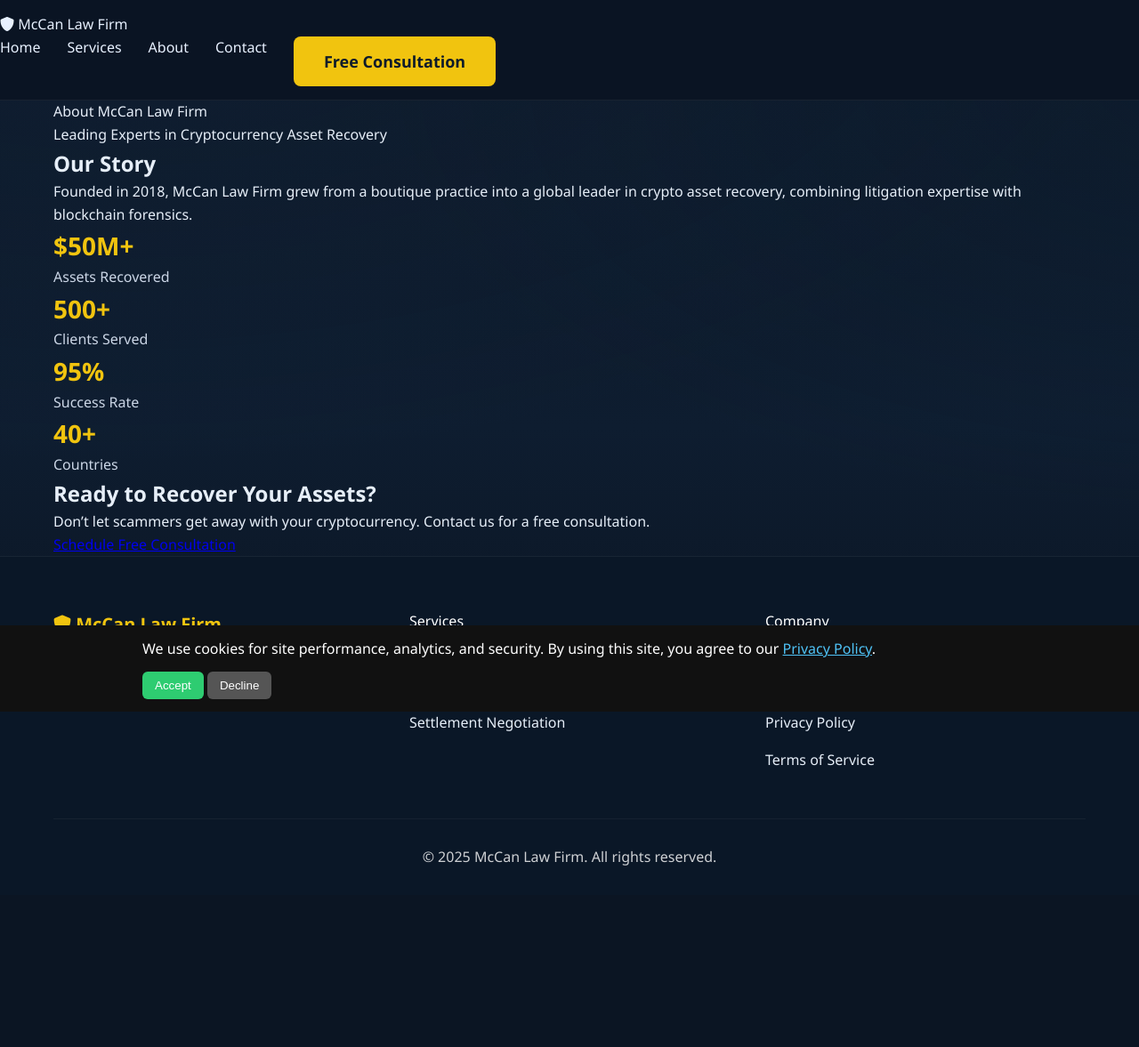
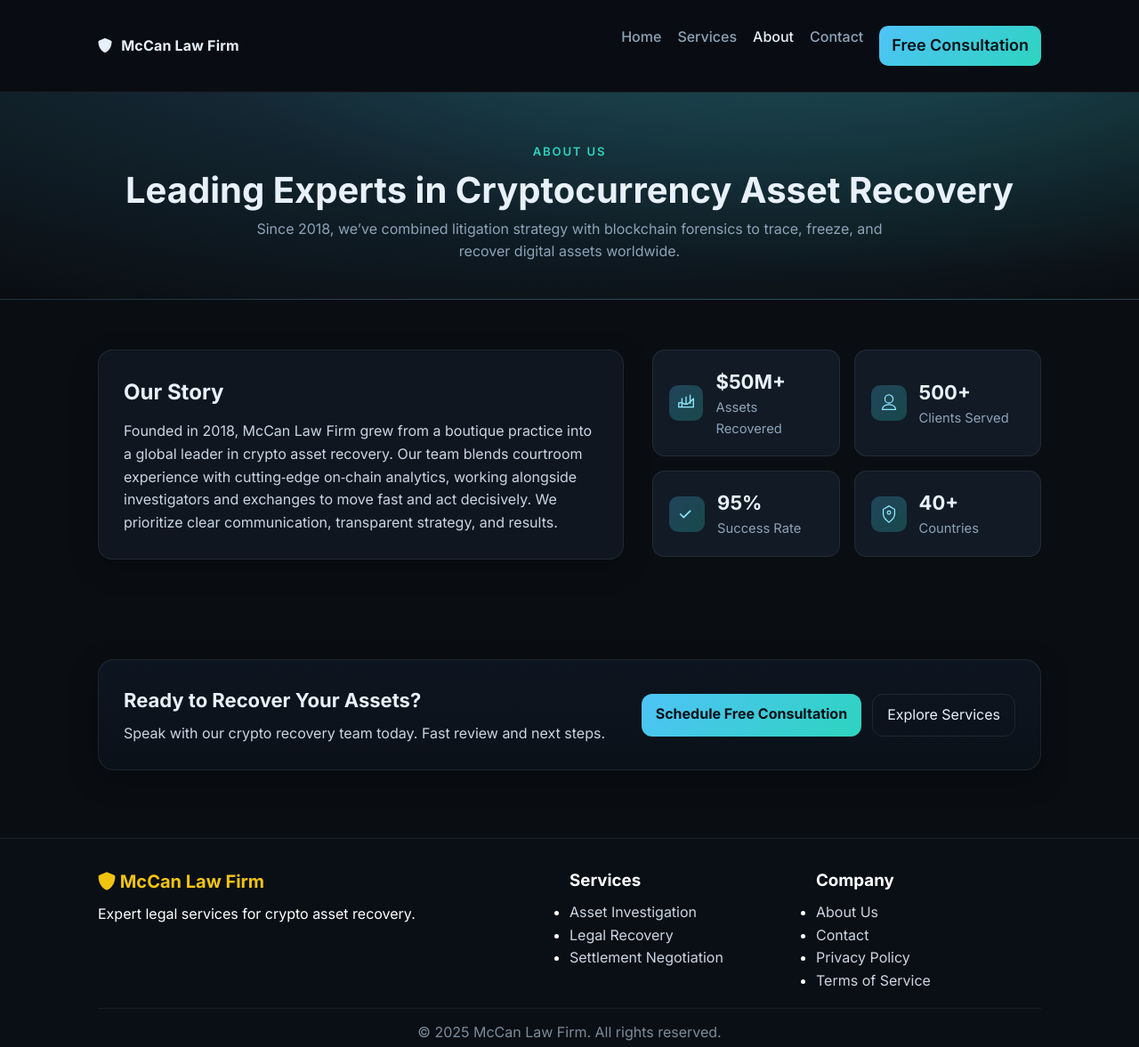
Before and after one commit to jamesmccan02-hub/mccan-law-firm, a plain HTML site: page about.html in a window 1280 px wide. Shown: the whole page at 89% size. Before the commit the page ends 1006 px from the top, so only its background shows below. Drawn offline with Linux system fonts and the light colour scheme.

Commit message:
feat(about): visually align and redesign about page for greater appeal
- Modern two-column layout with centered content
- Prominent stat cards with icons/SVGs
- Tightened typography, improved spacing, refined header/footer
- Strong dark CTA panel with clear primary/secondary actions
- Minor accessibility and responsive enhancements

```diff
--- a/about.html
+++ b/about.html
@@ -15,28 +15,98 @@
   <meta name="twitter:title" content="About McCan Law Firm | Crypto Asset Recovery Attorneys" />
   <meta name="twitter:description" content="Meet our crypto recovery lawyers and forensics experts. Proven track record worldwide." />
   <meta name="twitter:image" content="https://jamesmccan02-hub.github.io/mccan-law-firm/og-image.jpg" />
-  <link rel="stylesheet" href="styles.css" />
+
   <link rel="preconnect" href="https://fonts.googleapis.com">
   <link rel="preconnect" href="https://fonts.gstatic.com" crossorigin>
-  <link href="https://fonts.googleapis.com/css2?family=Inter:wght@300;400;500;600;700&display=swap" rel="stylesheet">
+  <link href="https://fonts.googleapis.com/css2?family=Inter:wght@400;500;600;700&display=swap" rel="stylesheet">
   <link rel="stylesheet" href="https://cdnjs.cloudflare.com/ajax/libs/font-awesome/6.0.0/css/all.min.css" />
+  <link rel="stylesheet" href="styles.css" />
+
+  <style>
+    :root{
+      --bg:#0b0f14; --panel:#0f1620; --muted:#8ea3b7; --text:#e8f1fb; --brand:#4FC3F7; --brand-2:#2dd4bf; --card:#111a25; --border:rgba(255,255,255,.08);
+    }
+    *{box-sizing:border-box}
+    html,body{margin:0;padding:0}
+    body{font-family:Inter,system-ui,-apple-system,Segoe UI,Roboto,Helvetica,Arial,sans-serif;background:#0a0e13;color:var(--text);line-height:1.6;-webkit-font-smoothing:antialiased}
+    a{color:var(--brand);text-decoration:none}
+    .container{max-width:1100px;margin:0 auto;padding:0 20px}
+
+    /* Header */
+    .header{position:sticky;top:0;background:rgba(10,14,19,.85);backdrop-filter:saturate(140%) blur(10px);border-bottom:1px solid var(--border);z-index:20}
+    .navbar{padding:14px 0}
+    .nav-container{display:flex;align-items:center;justify-content:space-between}
+    .nav-logo{font-weight:700;letter-spacing:.2px;display:flex;gap:10px;align-items:center;color:var(--text)}
+    .nav-menu{display:flex;gap:18px;list-style:none;margin:0;padding:0}
+    .nav-link{color:var(--muted)}
+    .nav-link.active,.nav-link:hover{color:var(--text)}
+    .cta-button{background:linear-gradient(135deg,var(--brand),var(--brand-2));color:#001018;padding:8px 14px;border-radius:10px;font-weight:600}
+
+    /* Page header */
+    .page-header{background:radial-gradient(1200px 400px at 50% -50%,rgba(79,195,247,.25),transparent), radial-gradient(800px 300px at 80% -40%,rgba(45,212,191,.2),transparent); border-bottom:1px solid var(--border)}
+    .page-header .container{padding:56px 20px 40px;text-align:center}
+    .eyebrow{color:var(--brand-2);font-weight:600;letter-spacing:.14em;text-transform:uppercase;font-size:.82rem}
+    .title{margin:10px 0 8px;font-size:clamp(28px,4.2vw,40px);line-height:1.15;font-weight:700}
+    .subtitle{color:var(--muted);max-width:760px;margin:0 auto}
+
+    /* About layout */
+    .about-section{padding:56px 0}
+    .about-grid{display:grid;grid-template-columns:1.15fr .85fr;gap:32px;align-items:start}
+    .about-card{background:var(--panel);border:1px solid var(--border);border-radius:16px;padding:28px;box-shadow:0 10px 30px rgba(0,0,0,.25)}
+    .about-card h2{margin:0 0 12px;font-size:24px}
+    .about-card p{color:#cbd6e3;margin:0}
+
+    /* Stats */
+    .stats{display:grid;grid-template-columns:repeat(2,minmax(0,1fr));gap:16px}
+    .stat{position:relative;display:flex;align-items:center;gap:14px;background:var(--card);border:1px solid var(--border);padding:18px;border-radius:14px}
+    .stat .icon{width:40px;height:40px;border-radius:10px;display:grid;place-items:center;background:linear-gradient(135deg,rgba(79,195,247,.25),rgba(45,212,191,.25));color:#8fe7ff}
+    .stat .number{font-size:22px;font-weight:700}
+    .stat .label{font-size:.92rem;color:var(--muted)}
+
+    /* CTA */
+    .cta-section{padding:56px 0}
+    .cta{background:linear-gradient(180deg,#0d1520,#0b1119);border:1px solid var(--border);border-radius:18px;padding:28px 28px;display:flex;align-items:center;justify-content:space-between;gap:18px;box-shadow:0 10px 30px rgba(0,0,0,.35)}
+    .cta h3{margin:0 0 6px;font-size:22px}
+    .cta p{margin:0;color:#cbd6e3}
+    .cta .cta-actions{display:flex;gap:12px;flex-wrap:wrap}
+    .btn-primary{background:linear-gradient(135deg,var(--brand),var(--brand-2));color:#001018;border:0;padding:10px 16px;border-radius:12px;font-weight:700}
+    .btn-ghost{background:transparent;border:1px solid var(--border);color:var(--text);padding:10px 16px;border-radius:12px}
+
+    /* Footer */
+    .footer{border-top:1px solid var(--border);background:#0a0f15;padding:32px 0 40px;margin-top:20px}
+    .footer-top{display:grid;grid-template-columns:2fr 1fr 1fr;gap:24px;margin-bottom:18px}
+    .footer h3{margin:0 0 8px}
+    .footer a{color:#cbd6e3}
+    .footer-bottom{color:#99aabb;border-top:1px solid var(--border);padding-top:14px;text-align:center}
+
+    /* Responsive */
+    @media (max-width: 900px){
+      .about-grid{grid-template-columns:1fr}
+    }
+    @media (max-width: 640px){
+      .stats{grid-template-columns:1fr}
+      .page-header .container{padding:44px 20px 32px}
+    }
+  </style>
+
   <!-- Google Tag Manager -->
-  <script>(function(w,d,s,l,i){w[l]=w[l]||[];w[l].push({'gtm.start':new Date().getTime(),event:'gtm.js'});var f=d.getElementsByTagName(s)[0],j=d.createElement(s),dl=l!='dataLayer'?'&l='+l:'';j.async=true;j.src='https://www.googletagmanager.com/gtm.js?id='+i+dl;f.parentNode.insertBefore(j,f);})(window,document,'script','dataLayer','GTM-WXJK95GN');</script>
+  <script>
+    (function(w,d,s,l,i){w[l]=w[l]||[];w[l].push({'gtm.start':new Date().getTime(),event:'gtm.js'});var f=d.getElementsByTagName(s)[0],j=d.createElement(s),dl=l!='dataLayer'?'&l='+l:'';j.async=true;j.src='https://www.googletagmanager.com/gtm.js?id='+i+dl;f.parentNode.insertBefore(j,f);})(window,document,'script','dataLayer','GTM-WXJK95GN');
+  </script>
   <!-- End Google Tag Manager -->
   <!-- Google Analytics -->
   <script async src="https://www.googletagmanager.com/gtag/js?id=G-XXXXXXXXX"></script>
-  <script>window.dataLayer=window.dataLayer||[];function gtag(){dataLayer.push(arguments);}gtag('js',new Date());gtag('config','G-XXXXXXXXX');</script>
+  <script>
+    window.dataLayer=window.dataLayer||[];function gtag(){dataLayer.push(arguments);}gtag('js',new Date());gtag('config','G-XXXXXXXXX');
+  </script>
 </head>
 <body>
-  <!-- Google Tag Manager (noscript) -->
   <noscript><iframe src="https://www.googletagmanager.com/ns.html?id=GTM-WXJK95GN" height="0" width="0" style="display:none;visibility:hidden"></iframe></noscript>
-  <!-- End Google Tag Manager (noscript) -->
 
-  <!-- Existing page content starts -->
   <header class="header">
     <nav class="navbar">
-      <div class="nav-container">
-        <a href="index.html" class="nav-logo"><i class="fas fa-shield-alt"></i> McCan Law Firm</a>
+      <div class="container nav-container">
+        <a class="nav-logo" href="index.html"><i class="fas fa-shield-alt"></i> McCan Law Firm</a>
         <ul class="nav-menu">
           <li class="nav-item"><a class="nav-link" href="index.html">Home</a></li>
           <li class="nav-item"><a class="nav-link" href="services.html">Services</a></li>
@@ -44,65 +114,108 @@
           <li class="nav-item"><a class="nav-link" href="contact.html">Contact</a></li>
           <li class="nav-item"><a class="nav-link cta-button" href="contact.html">Free Consultation</a></li>
         </ul>
-        <div class="hamburger"><span class="bar"></span><span class="bar"></span><span class="bar"></span></div>
       </div>
     </nav>
   </header>
 
-  <section class="page-header"><div class="container">About McCan Law Firm<br/>Leading Experts in Cryptocurrency Asset Recovery</div></section>
-  <section class="about-section"><div class="container"><div class="about-content">
-    <div class="about-text">
+  <section class="page-header">
+    <div class="container">
+      <div class="eyebrow">About Us</div>
+      <h1 class="title">Leading Experts in Cryptocurrency Asset Recovery</h1>
+      <p class="subtitle">Since 2018, we’ve combined litigation strategy with blockchain forensics to trace, freeze, and recover digital assets worldwide.</p>
+    </div>
+  </section>
+
+  <section class="about-section">
+    <div class="container about-grid">
+      <article class="about-card">
         <h2>Our Story</h2>
-      <p>Founded in 2018, McCan Law Firm grew from a boutique practice into a global leader in crypto asset recovery, combining litigation expertise with blockchain forensics.</p>
+        <p>Founded in 2018, McCan Law Firm grew from a boutique practice into a global leader in crypto asset recovery. Our team blends courtroom experience with cutting‑edge on‑chain analytics, working alongside investigators and exchanges to move fast and act decisively. We prioritize clear communication, transparent strategy, and results.</p>
+      </article>
+
+      <aside class="stats">
+        <div class="stat">
+          <div class="icon" aria-hidden="true">
+            <svg width="22" height="22" viewBox="0 0 24 24" fill="none" xmlns="http://www.w3.org/2000/svg"><path d="M3 12c4-1.5 6 1.5 9 1.5S18 9 21 7v10H3V12Z" stroke="currentColor" stroke-width="1.5"/><path d="M7 17.5V6m5 7V4m5 9V2" stroke="currentColor" stroke-width="1.5"/></svg>
           </div>
-    <div class="about-stats">
-      <div class="stat-box"><div class="stat-number">$50M+</div><div class="stat-label">Assets Recovered</div></div>
-      <div class="stat-box"><div class="stat-number">500+</div><div class="stat-label">Clients Served</div></div>
-      <div class="stat-box"><div class="stat-number">95%</div><div class="stat-label">Success Rate</div></div>
-      <div class="stat-box"><div class="stat-number">40+</div><div class="stat-label">Countries</div></div>
+          <div>
+            <div class="number">$50M+</div>
+            <div class="label">Assets Recovered</div>
           </div>
-  </div></div></section>
+        </div>
+        <div class="stat">
+          <div class="icon" aria-hidden="true">
+            <svg width="22" height="22" viewBox="0 0 24 24" fill="none" xmlns="http://www.w3.org/2000/svg"><path d="M12 12a5 5 0 1 0-5-5 5 5 0 0 0 5 5Zm0 2c-4.418 0-8 2.239-8 5v1h16v-1c0-2.761-3.582-5-8-5Z" stroke="currentColor" stroke-width="1.4"/></svg>
+          </div>
+          <div>
+            <div class="number">500+</div>
+            <div class="label">Clients Served</div>
+          </div>
+        </div>
+        <div class="stat">
+          <div class="icon" aria-hidden="true">
+            <svg width="22" height="22" viewBox="0 0 24 24" fill="none" xmlns="http://www.w3.org/2000/svg"><path d="M4 12l4 4 8-8" stroke="currentColor" stroke-width="1.8" stroke-linecap="round" stroke-linejoin="round"/></svg>
+          </div>
+          <div>
+            <div class="number">95%</div>
+            <div class="label">Success Rate</div>
+          </div>
+        </div>
+        <div class="stat">
+          <div class="icon" aria-hidden="true">
+            <svg width="22" height="22" viewBox="0 0 24 24" fill="none" xmlns="http://www.w3.org/2000/svg"><path d="M12 2l7 4v6c0 5-3.5 7.5-7 10-3.5-2.5-7-5-7-10V6l7-4Z" stroke="currentColor" stroke-width="1.4"/><circle cx="12" cy="10" r="2" stroke="currentColor" stroke-width="1.4"/></svg>
+          </div>
+          <div>
+            <div class="number">40+</div>
+            <div class="label">Countries</div>
+          </div>
+        </div>
+      </aside>
+    </div>
+  </section>
 
-  <section class="cta-section"><div class="container"><div class="cta-content">
-    <h2>Ready to Recover Your Assets?</h2>
-    <p>Don’t let scammers get away with your cryptocurrency. Contact us for a free consultation.</p>
-    <a class="btn-primary large" href="contact.html">Schedule Free Consultation</a>
-  </div></div></section>
+  <section class="cta-section">
+    <div class="container">
+      <div class="cta">
+        <div>
+          <h3>Ready to Recover Your Assets?</h3>
+          <p>Speak with our crypto recovery team today. Fast review and next steps.</p>
+        </div>
+        <div class="cta-actions">
+          <a class="btn-primary" href="contact.html">Schedule Free Consultation</a>
+          <a class="btn-ghost" href="services.html">Explore Services</a>
+        </div>
+      </div>
+    </div>
+  </section>
 
-  <footer class="footer"><div class="container"><div class="footer-content">
-    <div class="footer-section"><h3 class="footer-logo"><i class="fas fa-shield-alt"></i> McCan Law Firm</h3>Expert legal services for crypto asset recovery.</div>
-    <div class="footer-section">Services<ul>
+  <footer class="footer">
+    <div class="container">
+      <div class="footer-top">
+        <div>
+          <h3 class="footer-logo"><i class="fas fa-shield-alt"></i> McCan Law Firm</h3>
+          <p>Expert legal services for crypto asset recovery.</p>
+        </div>
+        <div>
+          <h3>Services</h3>
+          <ul>
             <li><a href="services.html#investigation">Asset Investigation</a></li>
             <li><a href="services.html#recovery">Legal Recovery</a></li>
             <li><a href="services.html#negotiation">Settlement Negotiation</a></li>
-    </ul></div>
-    <div class="footer-section">Company<ul>
+          </ul>
+        </div>
+        <div>
+          <h3>Company</h3>
+          <ul>
             <li><a href="about.html">About Us</a></li>
             <li><a href="contact.html">Contact</a></li>
             <li><a href="privacy.html">Privacy Policy</a></li>
             <li><a href="terms.html">Terms of Service</a></li>
-    </ul></div>
-  </div><div class="footer-bottom">© 2025 McCan Law Firm. All rights reserved.</div></div></footer>
-
-  <!-- Cookie consent banner -->
-  <div id="cookie-banner" style="position:fixed;left:0;right:0;bottom:0;background:#111;color:#fff;padding:14px;display:none;z-index:9999">
-    <div style="max-width:960px;margin:0 auto;display:flex;gap:12px;align-items:center;justify-content:space-between;flex-wrap:wrap">
-      <span>We use cookies for site performance, analytics, and security. By using this site, you agree to our <a href="privacy.html" style="color:#4FC3F7">Privacy Policy</a>.</span>
-      <div>
-        <button id="cookie-accept" style="background:#2ecc71;color:#fff;border:0;padding:8px 14px;border-radius:6px;cursor:pointer">Accept</button>
-        <button id="cookie-decline" style="background:#555;color:#fff;border:0;padding:8px 14px;border-radius:6px;cursor:pointer">Decline</button>
+          </ul>
         </div>
       </div>
+      <div class="footer-bottom">© 2025 McCan Law Firm. All rights reserved.</div>
     </div>
-  <script>
-    (function(){
-      try{
-        var pref=localStorage.getItem('cookieConsent');
-        if(!pref){document.getElementById('cookie-banner').style.display='block';}
-        document.getElementById('cookie-accept').onclick=function(){localStorage.setItem('cookieConsent','accepted');document.getElementById('cookie-banner').style.display='none';};
-        document.getElementById('cookie-decline').onclick=function(){localStorage.setItem('cookieConsent','declined');document.getElementById('cookie-banner').style.display='none';};
-      }catch(e){}
-    })();
-  </script>
-</body>
-</html>
+  </footer>
+
+  <!-- Cookie
```
Lines whose indentation alone changed are shown as unchanged.
